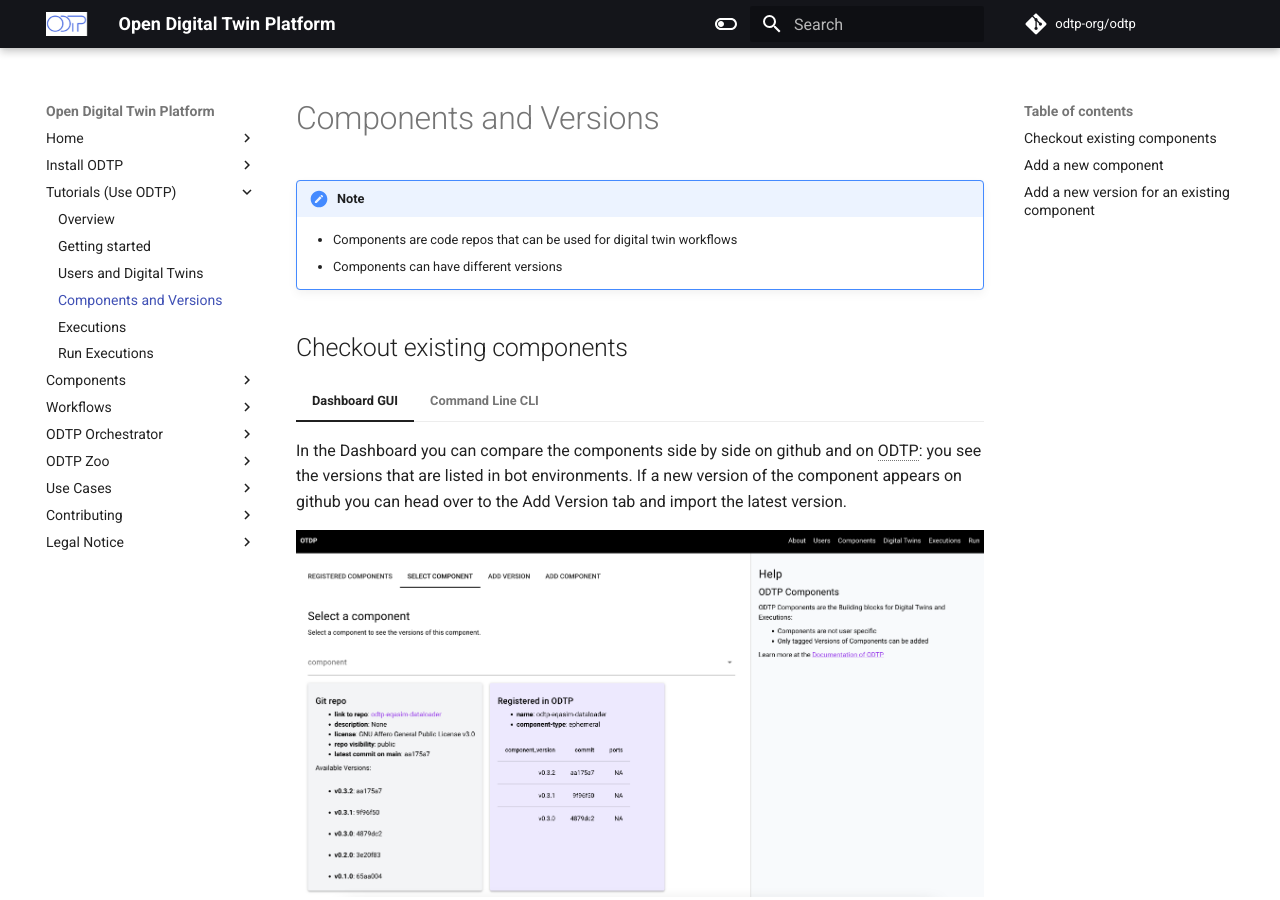
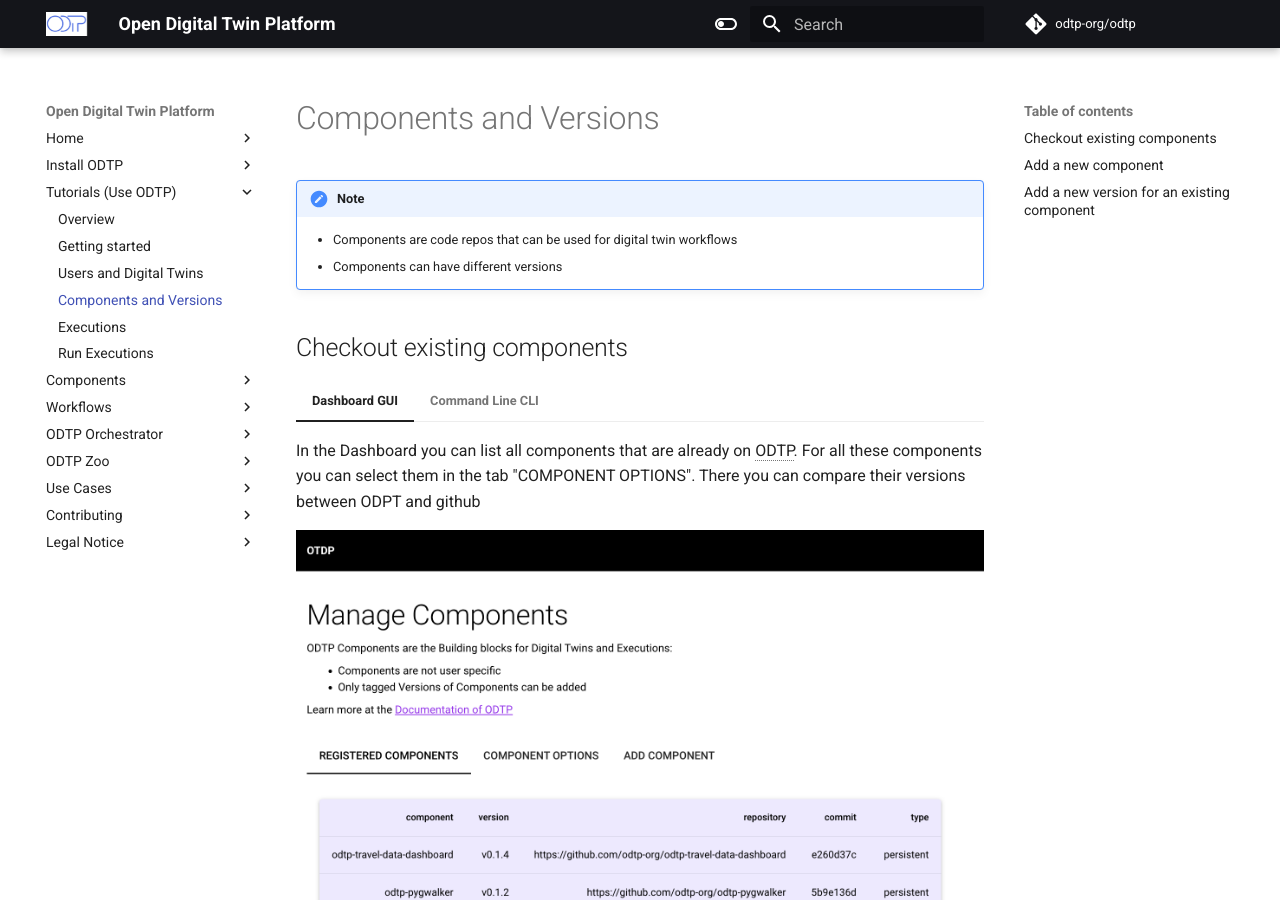
Before and after one commit to odtp-org/odtp-manuals, an MkDocs documentation site: the page built from docs/tutorials/components-and-versions.md, in a window 1280 px wide and 900 px high. Built offline with MkDocs 1.6.1 and Material for MkDocs 9.7.7, drawn with Linux system fonts in a browser that asks for light colours; a script that is not in the unit is left out; comment, search, counter and statistics services are not loaded; some of the changed text lies outside the part shown.

Commit message:
chore(tutorial): update tutorial to the latest version of odtp (#45)
Co-authored-by: sabinem <5292683+sabinem@users.noreply.github.com>

```diff
--- a/docs/tutorials/components-and-versions.md
+++ b/docs/tutorials/components-and-versions.md
@@ -9,10 +9,11 @@
 
 === "Dashboard GUI"
 
-    In the Dashboard you can compare the components side by side on github and on ODTP:
-    you see the versions that are listed in bot environments. If a new version of the component appears on github you can head over to the Add Version tab and import the latest version.
+    In the Dashboard you can list all components that are already on ODTP. For all these components you can select them in
+    the tab "COMPONENT OPTIONS". There you can compare their versions between ODPT and github
 
-    ![Dashboard Show existing components](../static/tutorials/components-and-versions/view-component.png){ width="800" }
+    ![Dashboard Show existing components](../static/tutorials/components-and-versions/components-table.png){ width="800" }
+    ![Dashboard Select components](../static/tutorials/components-and-versions/component-options.png){ width="800" }
 
 === "Command Line CLI"
 
@@ -87,8 +88,7 @@ Add a component:
 
 ## Add a new version for an existing component
 
-You can update a component by adding a new version for it.
-The parameters are the same as for the original adding of the component.
+Under the tab "COMPONENT OPTIONS" you can also update a component by adding a new version for it from github.
 
 === "Dashboard GUI"
 
```
Also changed, not shown: docs/static/tutorials/components-and-versions/add-component-version.png, docs/static/tutorials/components-and-versions/add-component.png, docs/static/tutorials/components-and-versions/component-options.png (added), docs/static/tutorials/components-and-versions/components-table.png, docs/static/tutorials/components-and-versions/view-component.png (deleted), docs/static/tutorials/getting-started/dashboard-start.png, docs/static/tutorials/users-and-digital-twins/add-digital-twin.png, docs/static/tutorials/users-and-digital-twins/add-user.png, docs/static/tutorials/users-and-digital-twins/select-digital-twin.png, docs/static/tutorials/users-and-digital-twins/select-user.png, docs/static/tutorials/users-and-digital-twins/select-workdir.png.
